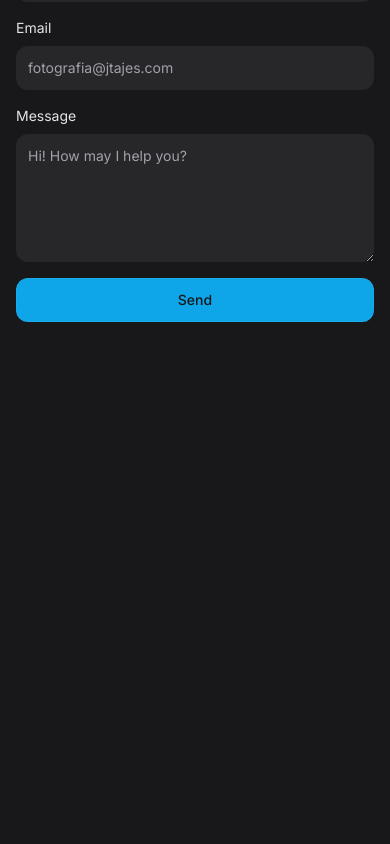
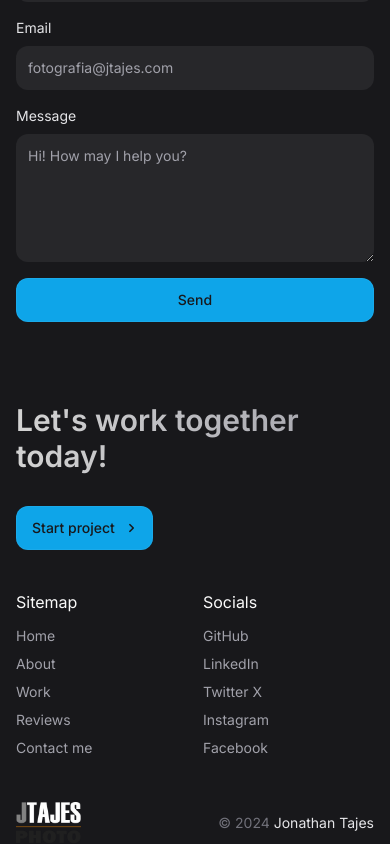
Before and after one commit to VishalThapaliya/portfolio-jonathan-tajes, a React (Vite) app: page / in a window 390 px wide. Shown: the part 6063-6907 px from the top of the page. Before the commit the page ends 6385 px from the top, so only its background shows below. Built offline with nearby package versions, Linux system fonts and the light colour scheme.

Commit message:
add_footer_section

```diff
--- a/src/App.jsx
+++ b/src/App.jsx
@@ -13,6 +13,7 @@
 import Work from './components/Work'
 import Review from './components/Review'
 import Contact from './components/Contact'
+import Footer from './components/Footer'
 
 const App = () => {
   return (
@@ -26,6 +27,7 @@
         <Review />
         <Contact />
       </main>
+      <Footer />
     </>
   )
 }
--- a/src/components/Contact.jsx
+++ b/src/components/Contact.jsx
@@ -22,7 +22,7 @@
     },
     {
         id: 3,
-        href: 'https://x.com/codewithsadee_',
+        href: 'https://x.com/',
         icon: <svg width="24" height="24" viewBox="0 0 24 24" fill="none" xmlns="http://www.w3.org/2000/svg">
             <path d="M6.25 3C4.46403 3 3 4.46403 3 6.25V17.75C3 19.536 4.46403 21 6.25 21H17.75C19.536 21 21 19.536 21 17.75V6.25C21 4.46403 19.536 3 17.75 3H6.25ZM6.25 4.5H17.75C18.725 4.5 19.5 5.27497 19.5 6.25V17.75C19.5 18.725 18.725 19.5 17.75 19.5H6.25C5.27497 19.5 4.5 18.725 4.5 17.75V6.25C4.5 5.27497 5.27497 4.5 6.25 4.5ZM6.91406 7L10.7822 12.5283L6.91113 17H7.93262L11.2344 13.1758L13.9102 17H17.1289L13.0127 11.1172L16.5684 7H15.5684L12.5615 10.4717L10.1328 7H6.91406ZM8.46777 7.84766H9.74902L15.5752 16.1523H14.2939L8.46777 7.84766Z" fill="currentColor" />
         </svg>,
@@ -30,7 +30,7 @@
     },
     {
         id: 4,
-        href: 'https://www.instagram.com/codewithsadee',
+        href: 'https://www.instagram.com/vishalthapaliya/',
         icon: <svg width="25" height="24" viewBox="0 0 25 24" fill="none" xmlns="http://www.w3.org/2000/svg">
             <path d="M8.75 2.5C5.58319 2.5 3 5.08319 3 8.25V15.75C3 18.9164 5.5831 21.5 8.75 21.5H16.25C19.4165 21.5 22 18.9165 22 15.75V8.25C22 5.0831 19.4164 2.5 16.25 2.5H8.75ZM8.75 4H16.25C18.6056 4 20.5 5.8939 20.5 8.25V15.75C20.5 18.1055 18.6055 20 16.25 20H8.75C6.3939 20 4.5 18.1056 4.5 15.75V8.25C4.5 5.89381 6.39381 4 8.75 4ZM17.5 6C16.9475 6 16.5 6.4475 16.5 7C16.5 7.5525 16.9475 8 17.5 8C18.0525 8 18.5 7.5525 18.5 7C18.5 6.4475 18.0525 6 17.5 6ZM12.5 7C9.74759 7 7.5 9.24759 7.5 12C7.5 14.7524 9.74759 17 12.5 17C15.2524 17 17.5 14.7524 17.5 12C17.5 9.24759 15.2524 7 12.5 7ZM12.5 8.5C14.4416 8.5 16 10.0584 16 12C16 13.9416 14.4416 15.5 12.5 15.5C10.5584 15.5 9 13.9416 9 12C9 10.0584 10.5584 8.5 12.5 8.5Z" fill="currentColor" />
         </svg>,
--- /dev/null
+++ b/src/components/Footer.jsx
@@ -0,0 +1,146 @@
+/**
+ * @copyright 2024 Bishal Thapaliya
+ * @license Apache-2.0
+*/
+
+/**
+ * Components
+*/
+import { ButtonPrimary } from "./ButtonPrimary";
+
+const sitemap = [
+    {
+        id: 1,
+        label: 'Home',
+        href: '#home'
+    },
+    {
+        id: 2,
+        label: 'About',
+        href: '#about'
+    },
+    {
+        id: 3,
+        label: 'Work',
+        href: '#work'
+    },
+    {
+        id: 4,
+        label: 'Reviews',
+        href: '#reviews'
+    },
+    {
+        id: 5,
+        label: 'Contact me',
+        href: '#contact'
+    }
+  ];
+
+  const socials = [
+    {
+        id: 1,
+        label: 'GitHub',
+        href: 'https://github.com/VishalThapaliya'
+    },
+    {
+        id: 2,
+        label: 'LinkedIn',
+        href: 'http://es.linkedin.com/in/jonathantajes/es'
+    },
+    {
+        id: 3,
+        label: 'Twitter X',
+        href: 'https://x.com/'
+    },
+    {
+        id: 4,
+        label: 'Instagram',
+        href: 'https://www.instagram.com/vishalthapaliya/'
+    },
+    {
+        id: 5,
+        label: 'Facebook',
+        href: 'https://www.facebook.com/people/Jonathan-Tajes/100010951921124'
+    }
+  ];
+
+const Footer = () => {
+  return (
+    <footer className="section">
+        <div className="container">
+            <div className="lg:grid lg: grid-cols-2">
+                <div className="mb-10">
+                    <h2 className="headline-2 mb-8 lg:max-w-[12ch]">
+                        Let&apos;s work together today!
+                    </h2>
+
+                    <ButtonPrimary
+                        href="mailto:bibi4photos@gmail.com"
+                        label="Start project"
+                        icon="chevron_right"
+                    />
+                </div>
+
+                <div className="grid grid-cols-2 gap-4 lg:pl-20">
+                    <div>
+                        <p className="mb-2">Sitemap</p>
+
+                        <ul>
+                            {sitemap.map(({ id, label, href }) => (
+                                <li key={id}>
+                                    <a
+                                        href={href}
+                                        className="block text-sm text-zinc-400 py-1 transition-colors hover:text-zinc-200"
+                                    >
+                                        {label}
+                                    </a>
+                                </li>
+
+                            ) )}
+                        </ul>
+                    </div>
+
+                    <div>
+                        <p className="mb-2">Socials</p>
+
+                        <ul>
+                            {socials.map(({ id, label, href }) => (
+                                <li key={id}>
+                                    <a
+                                        href={href}
+                                        target="_blank"
+                                        className="block text-sm text-zinc-400 py-1 transition-colors hover:text-zinc-200"
+                                    >
+                                        {label}
+                                    </a>
+                                </li>
+
+                            ) )}
+                        </ul>
+                    </div>
+                </div>
+            </div>
+
+            <div className="flex items-center justify-between pt-10 mb-8">
+                <a
+                    href="#"
+                    className=""
+                >
+                    <img
+                        src="/images/logo.png"
+                        height={65}
+                        width={65}
+                        alt="Footer logo"
+                    />
+                </a>
+
+                <p className="text-zinc-500 text-sm">
+                    &copy; 2024 <span className="text-zinc-200">Jonathan Tajes</span>
+                </p>
+            </div>
+        </div>
+    </footer>
+  )
+}
+
+export default Footer
--- a/src/components/Header.jsx
+++ b/src/components/Header.jsx
@@ -21,7 +21,7 @@
         <header className='flex items-center h-20 w-full fixed top-0 left-0 z-40 bg-gradient-to-b from-zinc-900 to-zinc-900/0'>
             <div className="max-w-screen-2xl w-full mx-auto px-4 flex justify-between items-center md:px-6 md:grid md:grid-cols-[1fr,3fr,1fr]">
                 <h1>
-                    <a href="/" className="logo">
+                    <a href="#" className="logo">
                         <img src="/images/logo.png" height={65} width={65} alt="Jonathan Tajes" />
                     </a>
                 </h1>
--- a/src/components/Navbar.jsx
+++ b/src/components/Navbar.jsx
@@ -52,6 +52,11 @@
           className: 'nav-link'
         },
         {
+            label: 'Reviews',
+            link: '#reviews',
+            className: 'nav-link'
+        },
+        {
           label: 'Contact',
           link: '#contact',
           className: 'nav-link md:hidden'
--- a/src/components/Work.jsx
+++ b/src/components/Work.jsx
@@ -89,7 +89,7 @@
         };
 
   return (
-    <section className="section" id="work">
+    <section className="section" id="portfolio">
         <div className="container">
             <h2 className="headline-2 mb-8">
                 My portfolio highlights
--- a/src/index.css
+++ b/src/index.css
@@ -20,6 +20,7 @@
 /* -------------------------------- */
 
 .hero-title,
+.headline-1,
 .headline-2 {
     @apply max-w-max;
     background: -webkit-linear-gradient(0deg, #d3d3d3, #a1a1aa);
```
